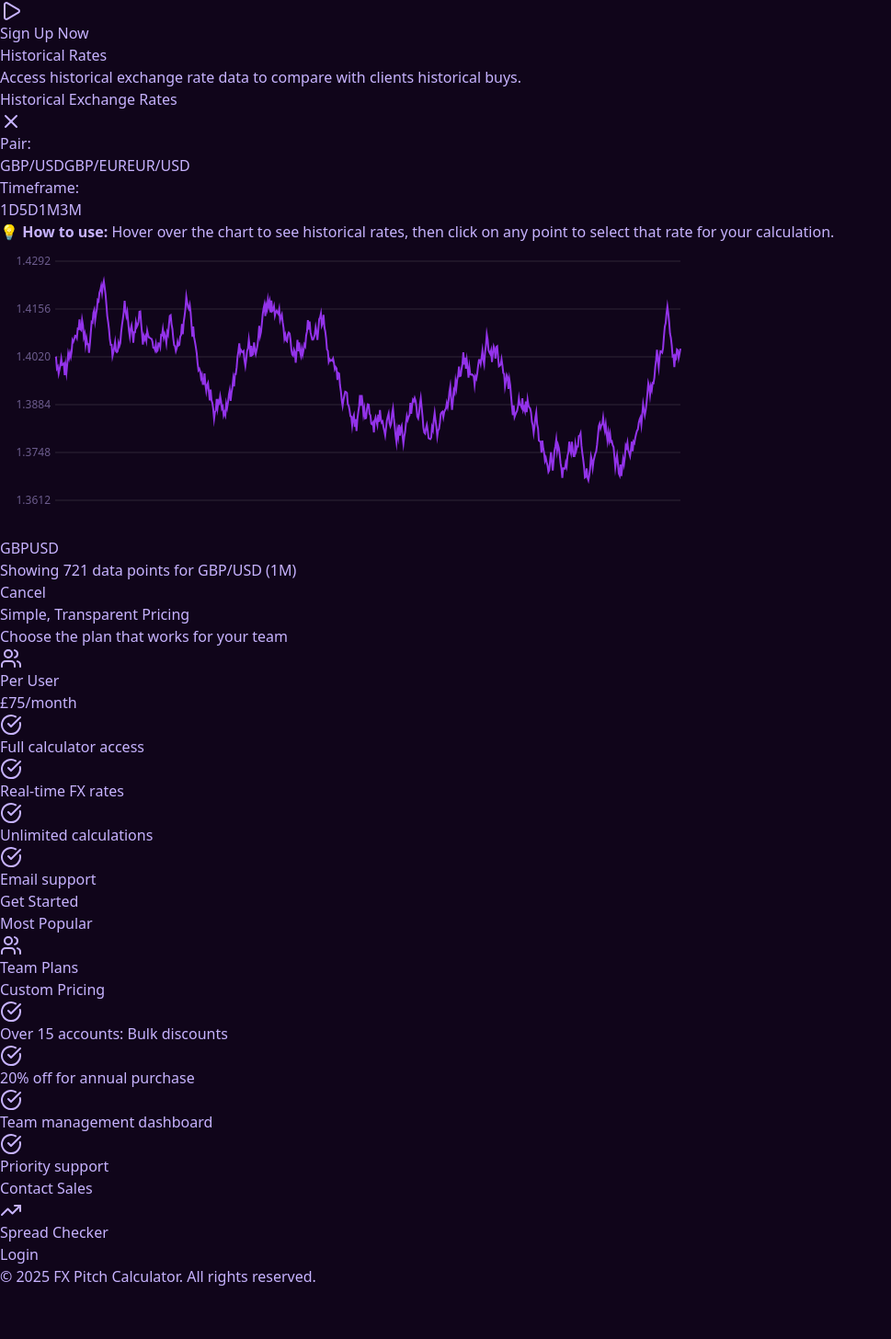
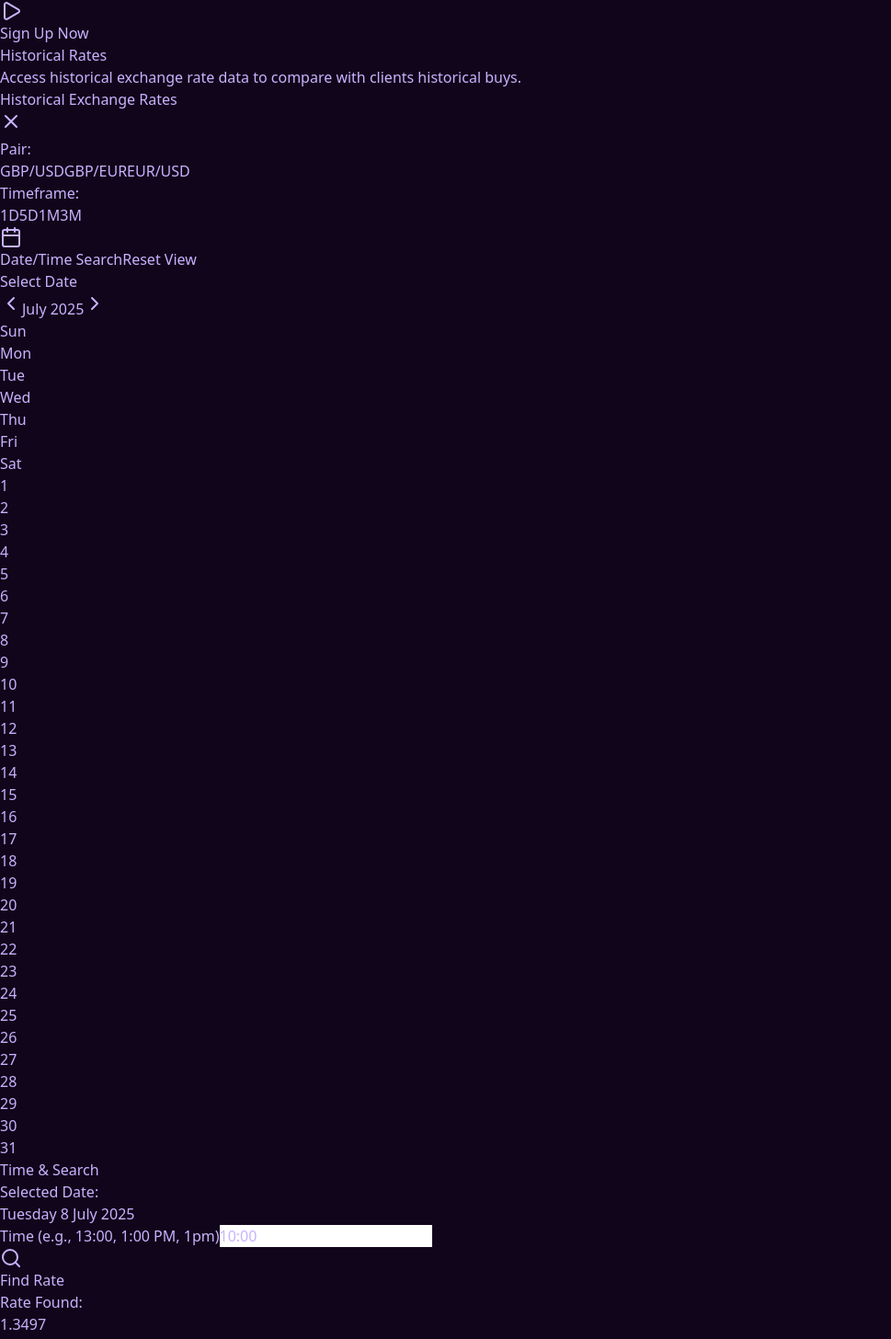
Before and after one commit to guvnerguvvymcguv/fx-rate-calculator, a React (Vite) app in the folder Desktop/broker-pitch-calc/fx-calculator/: page / in a window 1280 px wide. Shown: the part 3192-4648 px from the top of the page at 92% size, without its empty margins (0-969 px from the left). Before the commit the page ends 4592 px from the top, so only its background shows below. Built offline with nearby package versions, Linux system fonts and the light colour scheme.

Commit message:
mock historical charts ui correcting

```diff
--- a/Desktop/broker-pitch-calc/fx-calculator/src/components/LandingPage.tsx
+++ b/Desktop/broker-pitch-calc/fx-calculator/src/components/LandingPage.tsx
@@ -1,7 +1,7 @@
 import { useNavigate } from 'react-router-dom';
-import { useContext } from 'react';
+import { useContext, useState } from 'react';
 import { Button } from '@/components/ui/button';
-import { Play, X } from 'lucide-react';
+import { Play, X, Calendar, Search, ChevronLeft, ChevronRight } from 'lucide-react';
 
 // Import our custom hooks and components
 import { Navbar } from './ui/Navbar';
@@ -18,6 +18,14 @@ import { MOCK_CHART_DATA, filterDataByTimeframe } from '../constants/mockChartDa
 export default function LandingPage() {
   const navigate = useNavigate();
   const authContext = useContext(AuthContext);
+
+  // State for mock historical interface
+  const [selectedPair, setSelectedPair] = useState('GBPUSD');
+  const [selectedTimeframe, setSelectedTimeframe] = useState('5D');
+  const [showDatePicker, setShowDatePicker] = useState(true);
+  const [selectedDate, setSelectedDate] = useState<Date>(new Date(2025, 6, 8)); // July 8, 2025
+  const [timeInput, setTimeInput] = useState('10:00');
+  const [currentMonth, setCurrentMonth] = useState(new Date(2025, 6)); // July 2025
 
   // Handle all the callback functions
   const handleSignUp = (): void => {
@@ -42,12 +50,66 @@ export default function LandingPage() {
   };
 
   // Mock chart data for the historical rates demo
-  const mockChartData = filterDataByTimeframe(MOCK_CHART_DATA['GBPUSD'] || [], 30); // 1M timeframe
+  const mockChartData = filterDataByTimeframe(MOCK_CHART_DATA[selectedPair] || [], 5); // 5D timeframe
 
   const handleMockPriceSelect = (price: number): void => {
     // Just log for demo purposes - in real app this would do something
     console.log('Selected price:', price);
   };
+
+  // Calendar helper functions
+  const getDaysInMonth = (date: Date) => {
+    return new Date(date.getFullYear(), date.getMonth() + 1, 0).getDate();
+  };
+
+  const getFirstDayOfMonth = (date: Date) => {
+    return new Date(date.getFullYear(), date.getMonth(), 1).getDay();
+  };
+
+  const formatDateDisplay = (date: Date) => {
+    return date.toLocaleDateString('en-GB', {
+      weekday: 'long',
+      day: 'numeric',
+      month: 'long',
+      year: 'numeric'
+    });
+  };
+
+  const generateCalendarDays = () => {
+    const daysInMonth = getDaysInMonth(currentMonth);
+    const firstDay = getFirstDayOfMonth(currentMonth);
+    const days = [];
+
+    for (let i = 0; i < firstDay; i++) {
+      days.push(null);
+    }
+
+    for (let day = 1; day <= daysInMonth; day++) {
+      days.push(day);
+    }
+
+    return days;
+  };
+
+  const handleDateSelect = (day: number) => {
+    const newDate = new Date(currentMonth.getFullYear(), currentMonth.getMonth(), day);
+    setSelectedDate(newDate);
+  };
+
+  const navigateMonth = (direction: 'prev' | 'next') => {
+    setCurrentMonth(prev => {
+      const newMonth = new Date(prev);
+      if (direction === 'prev') {
+        newMonth.setMonth(prev.getMonth() - 1);
+      } else {
+        newMonth.setMonth(prev.getMonth() + 1);
+      }
+      return newMonth;
+    });
+  };
+
+  const availablePairs = ['GBPUSD', 'GBPEUR', 'EURUSD'];
+  const timeframes = ['1D', '5D', '1M', '3M'];
 
   return (
     <div className="min-h-screen" style={{ backgroundColor: '#10051A', color: '#C7B3FF' }}>
@@ -104,75 +166,226 @@ export default function LandingPage() {
 
           <div className="mb-8">
             {/* Mock Historical Rates Modal */}
-            <div className="bg-gray-900/90 backdrop-blur-md border border-white/20 rounded-xl shadow-2xl max-w-4xl mx-auto">
+            <div className="bg-[#10051A] backdrop-blur-md border border-white/20 rounded-xl shadow-2xl max-w-5xl mx-auto">
               {/* Modal Header */}
               <div className="flex items-center justify-between p-6 border-b border-white/20">
-                <h3 className="text-2xl font-bold text-purple-200">Historical Exchange Rates</h3>
-                <X className="h-6 w-6 text-purple-200" />
+                <h2 className="text-xl font-bold text-purple-200">Historical Exchange Rates</h2>
+                <Button
+                  variant="outline"
+                  size="sm"
+                  className="border-white/20 text-purple-200 hover:bg-white/10"
+                >
+                  <X className="h-4 w-4" />
+                </Button>
               </div>
 
               {/* Controls */}
-              <div className="p-6 space-y-4">
-                <div className="flex items-center justify-between flex-wrap gap-4">
-                  {/* Currency Pairs */}
+              <div className="p-6 border-b border-white/20">
+                <div className="flex flex-wrap items-center gap-4">
+                  {/* Currency Pair Selector */}
                   <div className="flex items-center gap-2">
-                    <span className="text-sm font-medium text-purple-200">Pair:</span>
+                    <label className="text-sm font-medium text-purple-200">Pair:</label>
                     <div className="flex gap-1">
-                      <button className="px-3 py-1 bg-purple-600 text-white rounded text-sm font-medium">
-                        GBP/USD
+                      {availablePairs.map((pair) => (
+                        <button
+                          key={pair}
+                          onClick={() => setSelectedPair(pair)}
+                          className={`px-3 py-1 text-sm font-medium rounded-lg transition-colors ${
+                            selectedPair === pair
+                              ? 'bg-purple-600 text-white'
+                              : 'bg-white/10 text-purple-200 hover:bg-white/20'
+                          }`}
+                        >
+                          {pair.slice(0, 3)}/{pair.slice(3)}
                         </button>
-                      <button className="px-3 py-1 bg-white/10 text-purple-200 rounded text-sm font-medium">
-                        GBP/EUR
-                      </button>
-                      <button className="px-3 py-1 bg-white/10 text-purple-200 rounded text-sm font-medium">
-                        EUR/USD
-                      </button>
+                      ))}
                     </div>
                   </div>
 
-                  {/* Timeframe */}
+                  {/* Timeframe Selector */}
                   <div className="flex items-center gap-2">
-                    <span className="text-sm font-medium text-purple-200">Timeframe:</span>
+                    <label className="text-sm font-medium text-purple-200">Timeframe:</label>
                     <div className="flex gap-1">
-                      <button className="px-3 py-1 bg-white/10 text-purple-200 rounded text-sm font-medium">
-                        1D
+                      {timeframes.map((tf) => (
+                        <button
+                          key={tf}
+                          onClick={() => setSelectedTimeframe(tf)}
+                          className={`px-3 py-1 text-sm font-medium rounded-lg transition-colors ${
+                            selectedTimeframe === tf
+                              ? 'bg-purple-600 text-white'
+                              : 'bg-white/10 text-purple-200 hover:bg-white/20'
+                          }`}
+                        >
+                          {tf}
                         </button>
-                      <button className="px-3 py-1 bg-white/10 text-purple-200 rounded text-sm font-medium">
-                        5D
+                      ))}
+                    </div>
+                  </div>
+
+                  {/* Calendar Button */}
+                  <div className="flex items-center gap-2 ml-4">
+                    <Button
+                      onClick={() => setShowDatePicker(!showDatePicker)}
+                      variant="outline"
+                      size="sm"
+                      className="border-white/20 text-purple-200 hover:bg-white/10"
+                    >
+                      <Calendar className="h-4 w-4 mr-1" />
+                      Date/Time Search
+                    </Button>
+                    <Button
+                      variant="outline"
+                      size="sm"
+                      className="border-red-500/20 text-red-300 hover:bg-red-500/10"
+                    >
+                      Reset View
+                    </Button>
+                  </div>
+                </div>
+
+                {/* Date/Time Picker */}
+                {showDatePicker && (
+                  <div className="mt-4 p-4 bg-white/5 border border-white/20 rounded-lg">
+                    <div className="grid grid-cols-1 lg:grid-cols-2 gap-4">
+                      {/* Calendar */}
+                      <div>
+                        <h4 className="text-sm font-medium text-purple-200 mb-3">Select Date</h4>
+
+                        {/* Month Navigation */}
+                        <div className="flex items-center justify-between mb-3">
+                          <Button
+                            onClick={() => navigateMonth('prev')}
+                            variant="ghost"
+                            size="sm"
+                            className="text-purple-200 hover:bg-white/10"
+                          >
+                            <ChevronLeft className="h-4 w-4" />
+                          </Button>
+                          <span className="text-purple-200 font-medium">
+                            {currentMonth.toLocaleDateString('en-GB', { month: 'long', year: 'numeric' })}
+                          </span>
+                          <Button
+                            onClick={() => navigateMonth('next')}
+                            variant="ghost"
+                            size="sm"
+                            className="text-purple-200 hover:bg-white/10"
+                          >
+                            <ChevronRight className="h-4 w-4" />
+                          </Button>
+                        </div>
+
+                        {/* Calendar Grid */}
+                        <div className="grid grid-cols-7 gap-1 text-xs">
+                          {/* Day headers */}
+                          {['Sun', 'Mon', 'Tue', 'Wed', 'Thu', 'Fri', 'Sat'].map(day => (
+                            <div key={day} className="p-2 text-center text-purple-300 font-medium">
+                              {day}
+                            </div>
+                          ))}
+
+                          {/* Calendar days */}
+                          {generateCalendarDays().map((day, index) => (
+                            <div key={index} className="relative">
+                              {day ? (
+                                <button
+                                  onClick={() => handleDateSelect(day)}
+                                  className={`w-full p-2 text-center rounded transition-colors ${
+                                    selectedDate &&
+                                    selectedDate.getDate() === day &&
+                                    selectedDate.getMonth() === currentMonth.getMonth() &&
+                                    selectedDate.getFullYear() === currentMonth.getFullYear()
+                                      ? 'bg-purple-600 text-white'
+                                      : 'text-purple-200 hover:bg-white/10'
+                                  }`}
+                                >
+                                  {day}
                                 </button>
-                      <button className="px-3 py-1 bg-purple-600 text-white rounded text-sm font-medium">
-                        1M
-                      </button>
-                      <button className="px-3 py-1 bg-white/10 text-purple-200 rounded text-sm font-medium">
-                        3M
-                      </button>
+                              ) : (
+                                <div className="p-2"></div>
+                              )}
+                            </div>
+                          ))}
+                        </div>
+                      </div>
+
+                      {/* Time Input and Search */}
+                      <div>
+                        <h4 className="text-sm font-medium text-purple-200 mb-3">Time & Search</h4>
+
+                        {selectedDate && (
+                          <div className="mb-3 p-2 bg-purple-600/10 rounded border border-purple-600/20">
+                            <div className="text-xs text-purple-300">Selected Date:</div>
+                            <div className="text-sm text-purple-200 font-medium">
+                              {formatDateDisplay(selectedDate)}
+                            </div>
+                          </div>
+                        )}
+
+                        <div className="space-y-3">
+                          <div>
+                            <label className="block text-xs text-purple-300 mb-1">
+                              Time (e.g., 13:00, 1:00 PM, 1pm)
+                            </label>
+                            <input
+                              type="text"
+                              value={timeInput}
+                              onChange={(e) => setTimeInput(e.target.value)}
+                              placeholder="13:00"
+                              className="w-full p-2 bg-white/10 border border-white/20 rounded text-purple-200 placeholder-purple-400"
+                            />
+                          </div>
+
+                          <Button
+                            disabled={!selectedDate || !timeInput}
+                            className="w-full bg-purple-600 hover:bg-purple-700 text-white disabled:opacity-50"
+                          >
+                            <Search className="h-4 w-4 mr-1" />
+                            Find Rate
+                          </Button>
+
+                          {/* Display found rate */}
+                          <div className="mt-3 p-3 bg-green-600/10 border border-green-600/20 rounded">
+                            <div className="text-xs text-green-300 mb-1">Rate Found:</div>
+                            <div className="text-lg font-bold text-green-400">1.3497</div>
+                            <Button
+                              size="sm"
+                              className="mt-2 w-full bg-green-600 hover:bg-green-700 text-white"
+                            >
+                              Use This Rate
+                            </Button>
                           </div>
                         </div>
                       </div>
+                    </div>
+                  </div>
+                )}
 
                 {/* Instructions */}
-                <div className="p-3 bg-purple-600/10 rounded-lg border border-purple-600/20">
+                <div className="mt-4 p-3 bg-purple-600/10 rounded-lg border border-purple-600/20">
                   <p className="text-sm text-purple-300">
-                    💡 <strong>How to use:</strong> Hover over the chart to see historical rates, then click on any point to select that rate for your calculation.
+                    💡 <strong>How to use:</strong> Use the Date/Time Search for specific rates, or hover over the chart to see historical rates and click on any point to select that rate for your calculation.
                   </p>
                 </div>
               </div>
 
               {/* Chart Area */}
-              <div className="p-6">
+              <div className="p-6 flex justify-center">
+                <div className="w-full max-w-4xl">
                   <HistoricalChart
                     data={mockChartData}
                     onPriceSelect={handleMockPriceSelect}
-                  selectedPair="GBPUSD"
+                    selectedPair={selectedPair}
                     width={800}
-                  height={320}
+                    height={400}
                   />
+                </div>
               </div>
 
               {/* Footer */}
-              <div className="p-6 border-t border-white/20 flex items-center justify-between">
+              <div className="p-6 border-t border-white/20 bg-white/5">
+                <div className="flex items-center justify-between">
                   <div className="text-sm text-purple-300">
-                  Showing {mockChartData.length} data points for GBP/USD (1M)
+                    Showing {mockChartData.length} data points for {selectedPair.slice(0, 3)}/{selectedPair.slice(3)} ({selectedTimeframe})
                   </div>
                   <Button
                     variant="outline"
@@ -180,6 +393,7 @@ export default function LandingPage() {
                   >
                     Cancel
                   </Button>
+                </div>
               </div>
             </div>
           </div>
```
Lines whose indentation alone changed are shown as unchanged.
